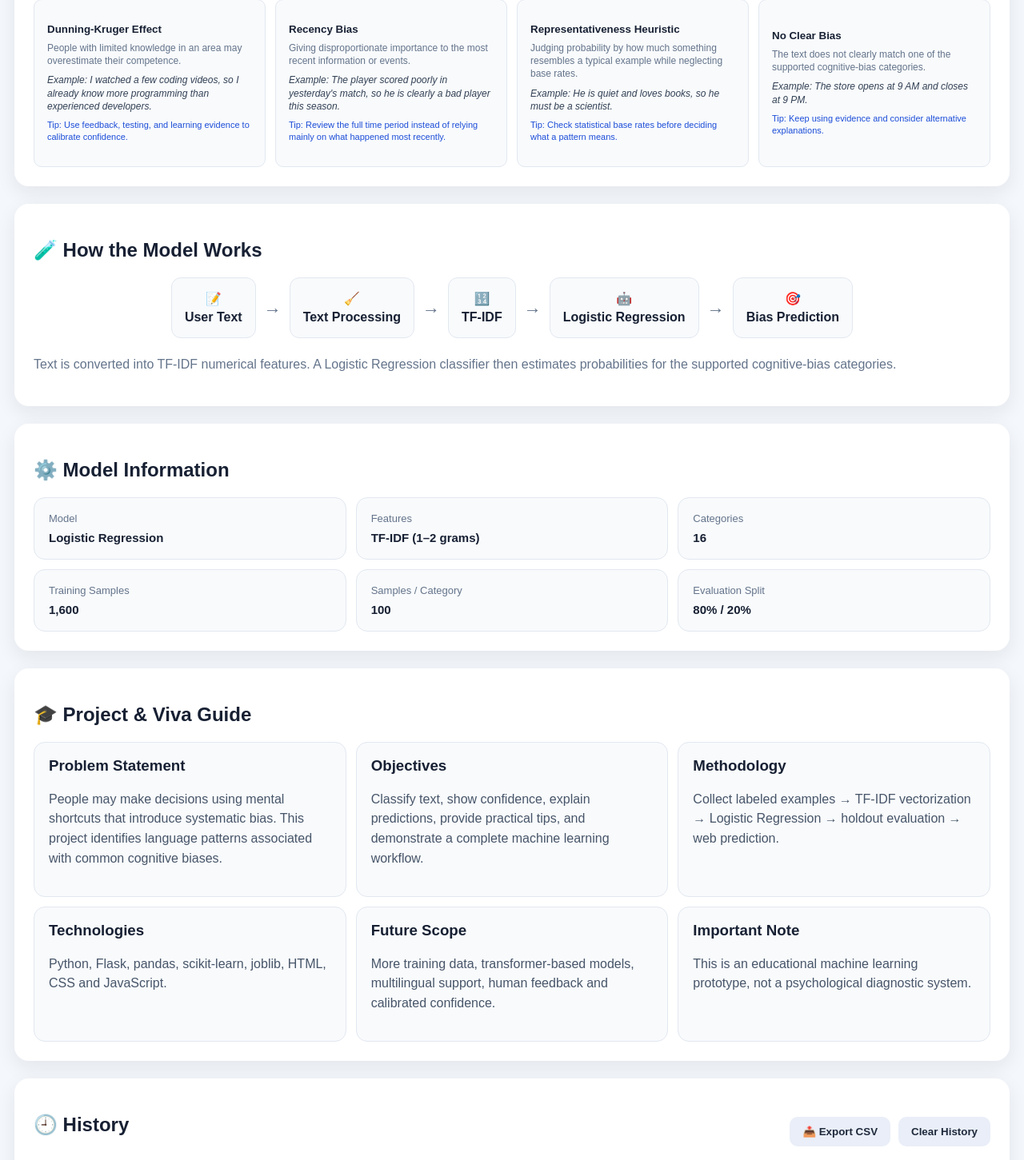
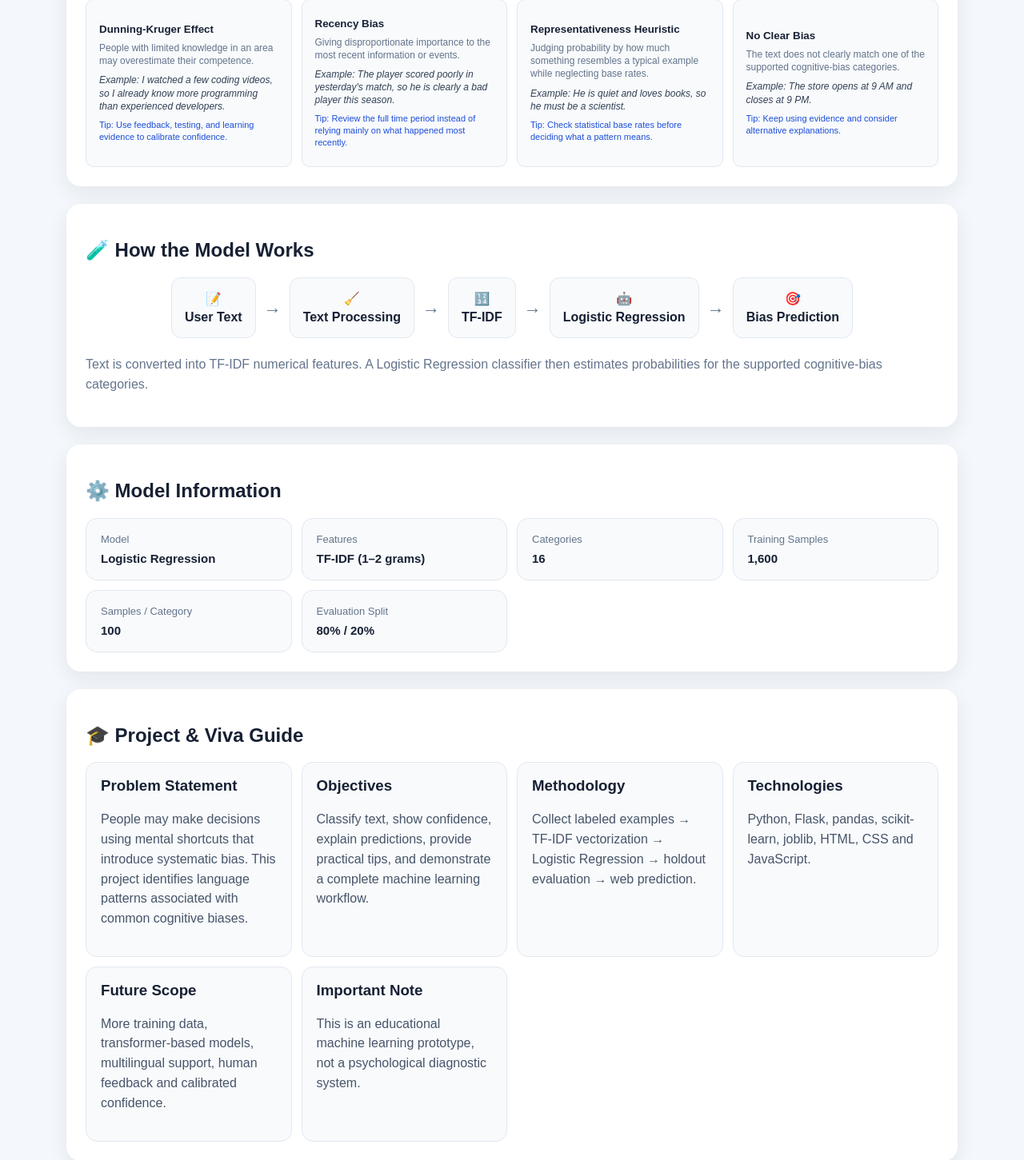
Before and after one commit to Musskan7771/BiasDetect-X, a Flask app: page / in a window 1280 px wide. Shown: the part 2083-3534 px from the top of the page at 80% size. Run offline with Flask 3, Linux system fonts and the light colour scheme; the visitor is signed in with stand-in values (Sample User, id 1); parts of the project's set-up code (start-up, migrations or seed data) failed here and were passed over.

Commit message:
Prevent horizontal scrolling and adjust layout styles
Added CSS rules to prevent horizontal scrolling and ensure elements stay within their containers.

````diff
--- a/static/style.css
+++ b/static/style.css
@@ -274,4 +274,181 @@ select {
 
     }
 
+}```css
+/* FINAL FIX: Prevent unwanted horizontal page scrolling */
+
+html {
+    width: 100%;
+    max-width: 100%;
+    overflow-x: hidden;
+    scroll-behavior: smooth;
 }
+
+body {
+    width: 100%;
+    max-width: 100%;
+    min-width: 0;
+    margin: 0;
+    overflow-x: hidden;
+}
+
+*,
+*::before,
+*::after {
+    box-sizing: border-box;
+}
+
+/* Keep the header and dashboard within the viewport */
+
+.topbar {
+    width: 100%;
+    max-width: 100%;
+    min-width: 0;
+    flex-wrap: wrap;
+}
+
+.topbar > div,
+.top-actions {
+    min-width: 0;
+    max-width: 100%;
+}
+
+.top-actions {
+    display: flex;
+    flex-wrap: wrap;
+    justify-content: flex-end;
+}
+
+.container {
+    width: 100%;
+    max-width: 1150px;
+    min-width: 0;
+    margin-left: auto;
+    margin-right: auto;
+}
+
+/* Prevent cards and grids from expanding the page */
+
+.card,
+.stats-grid,
+.metric-grid,
+.info-grid,
+.viva-grid,
+.bias-grid,
+.sample-list,
+.workflow,
+.auth-shell {
+    min-width: 0;
+    max-width: 100%;
+}
+
+.stats-grid,
+.metric-grid,
+.info-grid,
+.viva-grid {
+    grid-template-columns: repeat(
+        auto-fit,
+        minmax(min(100%, 220px), 1fr)
+    );
+}
+
+/* Keep text and form elements inside their containers */
+
+h1,
+h2,
+h3,
+p,
+span,
+strong,
+small,
+em {
+    overflow-wrap: anywhere;
+}
+
+input,
+textarea,
+select {
+    min-width: 0;
+    max-width: 100%;
+}
+
+textarea {
+    width: 100%;
+}
+
+button {
+    max-width: 100%;
+    white-space: normal;
+}
+
+/* Allow only the confusion matrix table to scroll internally */
+
+.table-scroll {
+    max-width: 100%;
+    overflow-x: auto;
+}
+
+/* Mobile layout */
+
+@media (max-width: 600px) {
+    .topbar {
+        padding: 16px;
+        align-items: flex-start;
+    }
+
+    .top-actions {
+        width: 100%;
+        justify-content: flex-start;
+    }
+
+    .container {
+        padding-left: 12px;
+        padding-right: 12px;
+    }
+
+    .card {
+        padding: 16px;
+    }
+
+    .input-row,
+    .result-head,
+    .section-title-row,
+    .history-heading {
+        flex-wrap: wrap;
+    }
+
+    .input-row > div {
+        display: flex;
+        flex-wrap: wrap;
+        gap: 6px;
+        max-width: 100%;
+    }
+
+    .input-row button {
+        margin: 0;
+    }
+
+    .workflow {
+        flex-wrap: wrap;
+    }
+
+    .chart-wrap #statsBars {
+        padding-right: 0;
+    }
+
+    .donut-chart {
+        position: relative;
+        top: auto;
+        right: auto;
+        margin: 20px auto;
+    }
+
+    .auth-page {
+        padding: 12px;
+    }
+
+    .auth-panel {
+        padding: 24px 16px;
+    }
+}
+```
````
